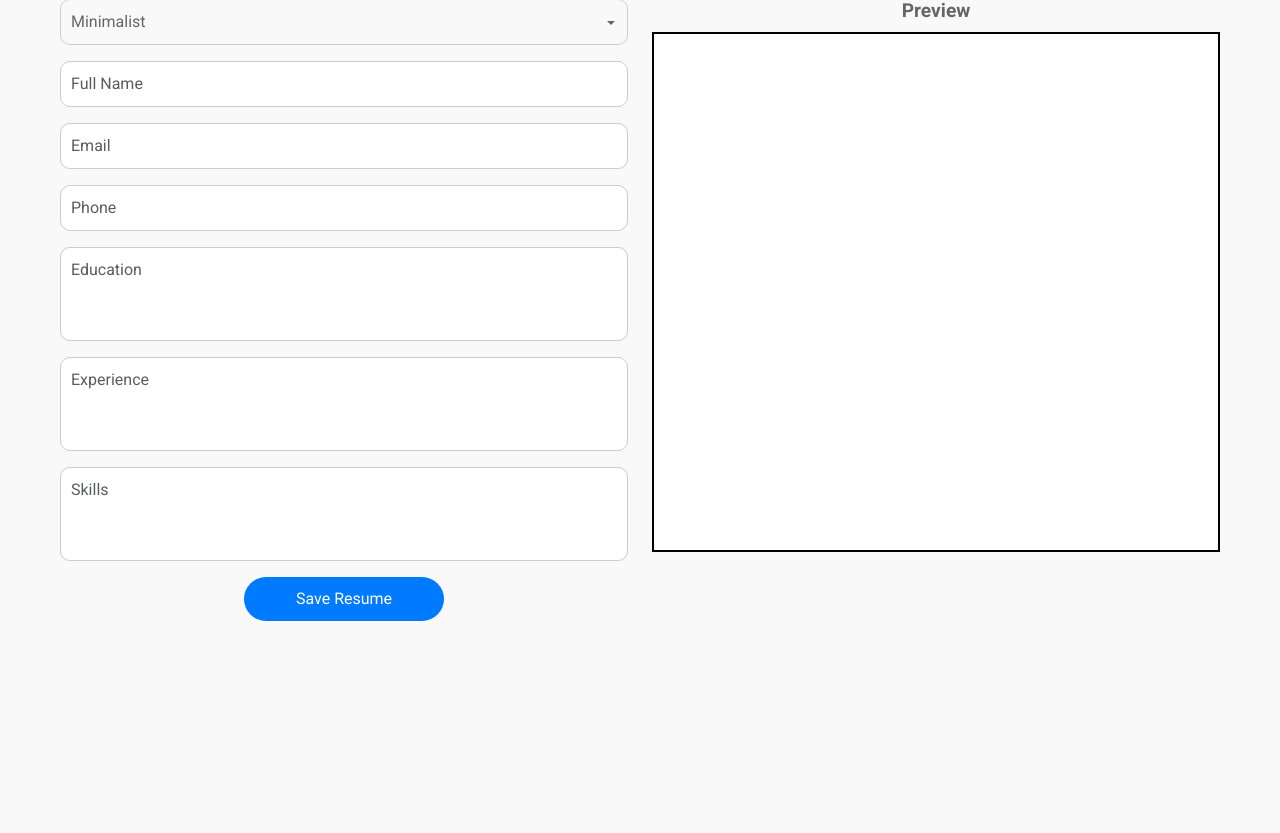
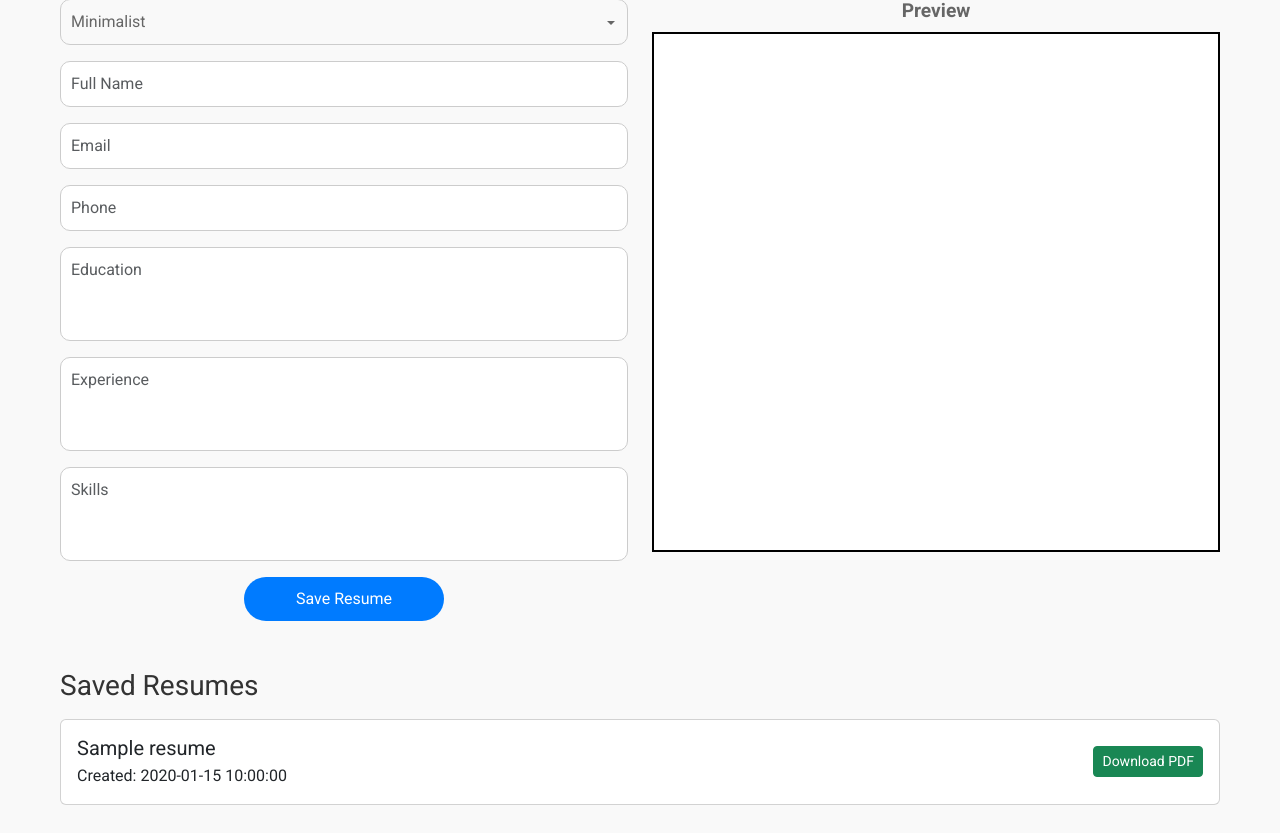
Before and after one commit to nikeusov/resume-builder, a PHP site: page /resume_form.php in a window 1280 px wide. Shown: the part 253-1086 px from the top of the page. Before the commit the page ends 874 px from the top, so only its background shows below. Run offline with PHP 8.4, Linux system fonts and the light colour scheme; the visitor is signed in with stand-in values (Sample User, id 1); tables that the repository leaves empty or names only in its code hold one stand-in row (values such as "Sample post").

Commit message:
Added PDF download functionality to resume_form.php

```diff
--- a/js/script.js
+++ b/js/script.js
@@ -1,7 +1,7 @@
 // Обработка предпросмотра резюме
 const resumeForm = document.getElementById('resumeForm');
 if (resumeForm) {
-    resumeForm.addEventListener('input', function() {
+    resumeForm.addEventListener('input', function () {
         const name = document.querySelector('input[name="name"]').value;
         const email = document.querySelector('input[name="email"]').value;
         const phone = document.querySelector('input[name="phone"]').value;
@@ -36,7 +36,7 @@ if (resumeForm) {
     });
 
     // Очистка сообщений при изменении полей
-    resumeForm.addEventListener('input', function() {
+    resumeForm.addEventListener('input', function () {
         const errorMessage = document.getElementById('error-message');
         const successMessage = document.getElementById('success-message');
         errorMessage.textContent = '';
@@ -46,7 +46,7 @@ if (resumeForm) {
     });
 
     // Обработка отправки формы
-    resumeForm.addEventListener('submit', function(e) {
+    resumeForm.addEventListener('submit', function (e) {
         e.preventDefault();
 
         const form = this;
@@ -57,7 +57,6 @@ if (resumeForm) {
         successMessage.textContent = '';
         successMessage.classList.remove('active');
 
-        // Валидация на фронтенде
         const name = form.querySelector('input[name="name"]').value.trim();
         const email = form.querySelector('input[name="email"]').value.trim();
         const emailRegex = /^[^\s@]+@[^\s@]+\.[^\s@]+$/;
@@ -102,12 +101,12 @@ if (resumeForm) {
 }
 
 // Обработка форм регистрации и логина
-document.addEventListener('DOMContentLoaded', function() {
+document.addEventListener('DOMContentLoaded', function () {
     // Обработка формы регистрации
     const registerForm = document.getElementById('registerForm');
     if (registerForm) {
         // Очистка сообщений и подсветки при изменении полей
-        registerForm.addEventListener('input', function(e) {
+        registerForm.addEventListener('input', function (e) {
             const errorMessage = document.getElementById('error-message');
             const successMessage = document.getElementById('success-message');
             errorMessage.textContent = '';
@@ -120,7 +119,7 @@ document.addEventListener('DOMContentLoaded', function() {
         });
 
         // Обработка отправки формы
-        registerForm.addEventListener('submit', function(e) {
+        registerForm.addEventListener('submit', function (e) {
             e.preventDefault();
 
             const form = this;
@@ -165,7 +164,7 @@ document.addEventListener('DOMContentLoaded', function() {
     const loginForm = document.getElementById('loginForm');
     if (loginForm) {
         // Очистка сообщений и подсветки при изменении полей
-        loginForm.addEventListener('input', function(e) {
+        loginForm.addEventListener('input', function (e) {
             const errorMessage = document.getElementById('error-message');
             const successMessage = document.getElementById('success-message');
             errorMessage.textContent = '';
@@ -178,7 +177,7 @@ document.addEventListener('DOMContentLoaded', function() {
         });
 
         // Обработка отправки формы
-        loginForm.addEventListener('submit', function(e) {
+        loginForm.addEventListener('submit', function (e) {
             e.preventDefault();
 
             const form = this;
@@ -217,5 +216,36 @@ document.addEventListener('DOMContentLoaded', function() {
                     errorMessage.classList.add('active');
                 });
         });
+
+        // Обработка скачивания PDF
+        document.querySelectorAll('.download-pdf-btn').forEach(button => {
+            button.addEventListener('click', function () {
+                const resumeId = this.getAttribute('data-resume-id');
+                const pdfErrorMessage = document.getElementById('pdf-error-message');
+                pdfErrorMessage.textContent = '';
+                pdfErrorMessage.classList.remove('active');
+
+                fetch(`php/generate_pdf.php?resume_id=${resumeId}`, {
+                        method: 'GET',
+                        headers: {
+                            'X-Requested-With': 'XMLHttpRequest'
+                        }
+                    })
+                    .then(response => response.json().catch(() => {
+                        // Если ответ не JSON, считаем, что PDF успешно сгенерирован
+                        window.location.href = `php/generate_pdf.php?resume_id=${resumeId}`;
+                    }))
+                    .then(data => {
+                        if (data.success === false) {
+                            pdfErrorMessage.textContent = data.message;
+                            pdfErrorMessage.classList.add('active');
+                        }
+                    })
+                    .catch(error => {
+                        pdfErrorMessage.textContent = 'An error occurred while downloading the PDF.';
+                        pdfErrorMessage.classList.add('active');
+                    });
+            });
+        });
     }
 });
--- a/resume_form.php
+++ b/resume_form.php
@@ -4,39 +4,24 @@ if (!isset($_SESSION['user_id'])) {
     header("Location: login.html");
     exit;
 }
+require 'php/db_connect.php';
 ?>
 <!DOCTYPE html>
 <html lang="en">
-
 <head>
     <meta charset="UTF-8">
     <meta name="viewport" content="width=device-width, initial-scale=1.0">
     <title>Create Resume</title>
+    <link rel="shortcut icon" href="favicon.ico" type="image/x-icon">
     <link href="https://fonts.googleapis.com/css2?family=Roboto:wght@400;700&display=swap" rel="stylesheet">
     <link rel="stylesheet" href="lib/bootstrap/css/bootstrap.min.css">
     <link rel="stylesheet" href="css/style.css">
 </head>
-
 <body>
     <div class="container resume_main">
         <div class="text-end mb-4">
             <a href="php/logout.php" class="btn btn-danger">Logout</a>
         </div>
-
-        <?php if (isset($_GET['success'])): ?>
-        <div id="success-message" class="success-message mt-2">
-            <?php echo htmlspecialchars('Resume saved successfully!'); ?></div>
-        <?php elseif (isset($_GET['error'])): ?>
-        <div id="error-message" class="error-message mt-2">
-            <?php
-        if ($_GET['error'] == 'required_fields') {
-            echo htmlspecialchars('All required fields must be filled.');
-        } else {
-            echo htmlspecialchars('An error occurred while saving the resume.');
-        }
-        ?>
-        </div>
-        <?php endif; ?>
 
         <div id="success-message" class="success-message mt-2"></div>
         <div id="error-message" class="error-message mt-2"></div>
@@ -47,7 +32,7 @@ if (!isset($_SESSION['user_id'])) {
         <div class="row">
             <!-- Левая колонка: Форма -->
             <div class="col-md-6">
-                <form id="resumeForm" action="php/save_resume.php" method="POST">
+                <form id="resumeForm" method="POST">
                     <div class="mb-3">
                         <select class="form-select" name="template" id="templateSelect">
                             <option value="template1">Minimalist</option>
@@ -81,9 +66,35 @@ if (!isset($_SESSION['user_id'])) {
                 <div id="preview" class="preview-box"></div>
             </div>
         </div>
+
+        <div class="mt-5">
+            <h3>Saved Resumes</h3>
+            <div id="pdf-error-message" class="error-message mb-2"></div>
+            <?php
+            $stmt = $pdo->prepare("SELECT id, name, created_at FROM resumes WHERE user_id = ?");
+            $stmt->execute([$_SESSION['user_id']]);
+            $resumes = $stmt->fetchAll();
+            if (count($resumes) > 0) {
+                foreach ($resumes as $resume) {
+                    echo '<div class="card mb-2">';
+                    echo '<div class="card-body d-flex justify-content-between align-items-center">';
+                    echo '<div>';
+                    echo '<h5 class="card-title mb-1">' . htmlspecialchars($resume['name']) . '</h5>';
+                    echo '<p class="card-text">Created: ' . $resume['created_at'] . '</p>';
+                    echo '</div>';
+                    echo '<div>';
+                    echo '<button class="btn btn-success btn-sm download-pdf-btn" data-resume-id="' . $resume['id'] . '">Download PDF</button>';
+                    echo '</div>';
+                    echo '</div>';
+                    echo '</div>';
+                }
+            } else {
+                echo '<p>No resumes saved yet.</p>';
+            }
+            ?>
+        </div>
     </div>
     <script src="js/script.js"></script>
     <script src="lib/bootstrap/js/bootstrap.bundle.min.js"></script>
 </body>
-
 </html>
```
Also changed, not shown: php/generate_pdf.php (+44 -0 lines). Lines whose indentation alone changed are shown as unchanged.
